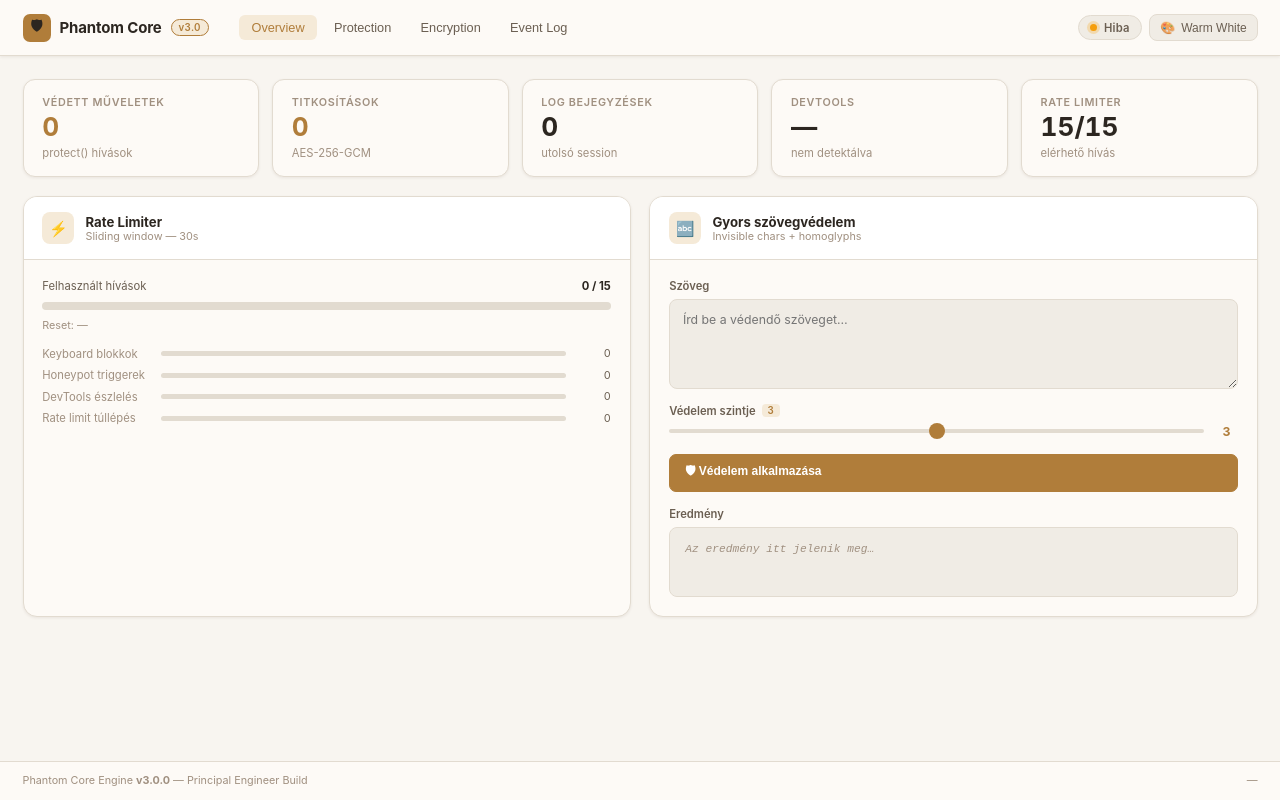
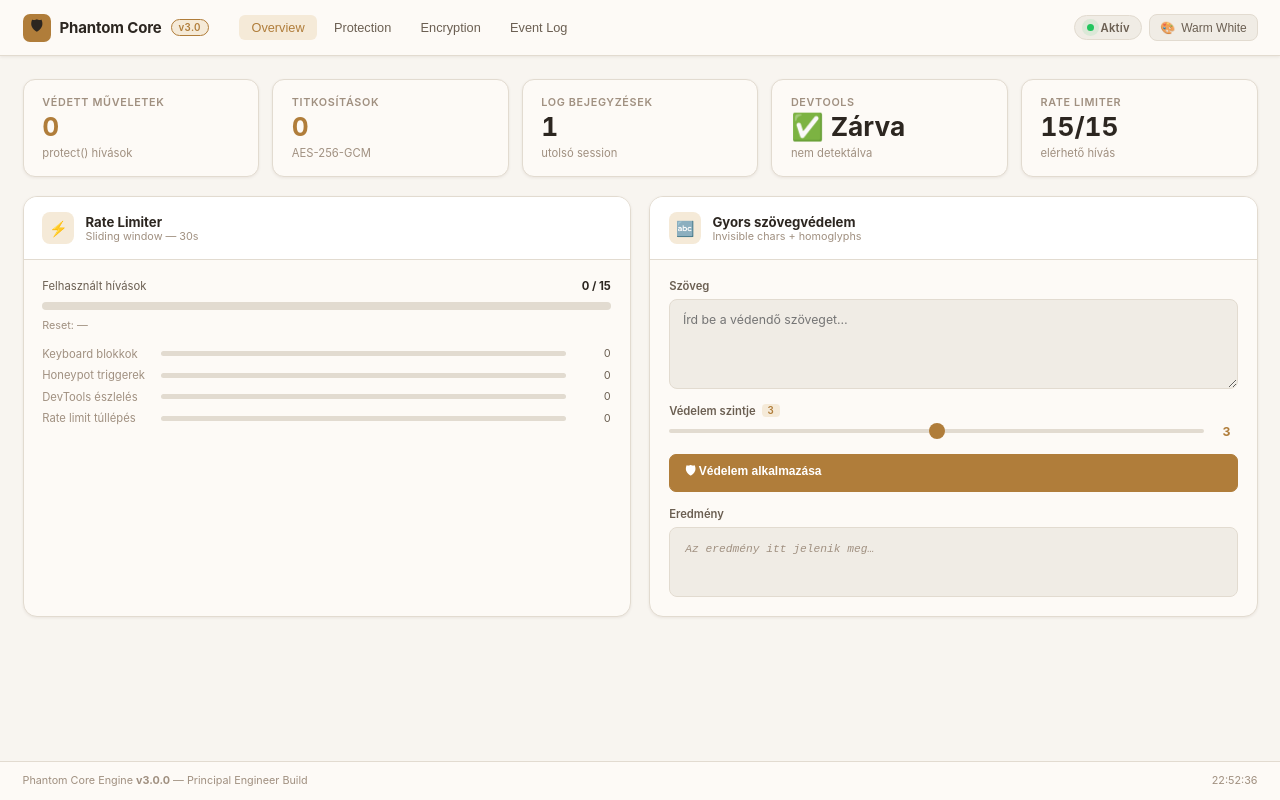
Before and after one commit to livetranslatecall/Phantom, a plain HTML site: page index.html in a window 1280 px wide. Drawn offline with Linux system fonts and the light colour scheme.

Commit message:
Update index.html

```diff
--- a/index.html
+++ b/index.html
@@ -1579,7 +1579,7 @@
   <div class="toast-container" id="toastContainer"></div>
 
   <!-- ENGINE -->
-  <script src="phantom-engine.js"></script>
+  <script src="phantom-core.js"></script>
 
   <script>
     'use strict'
```
